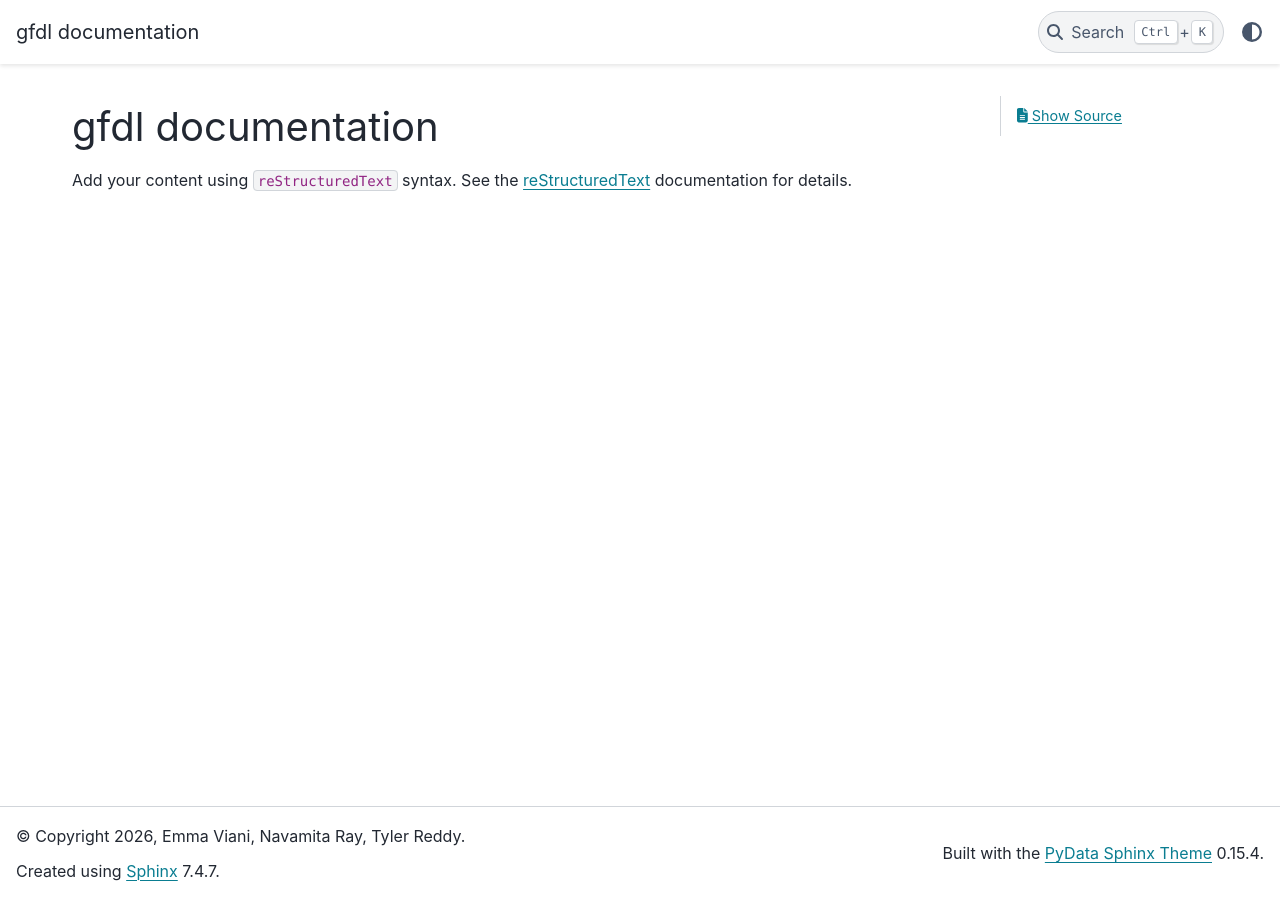
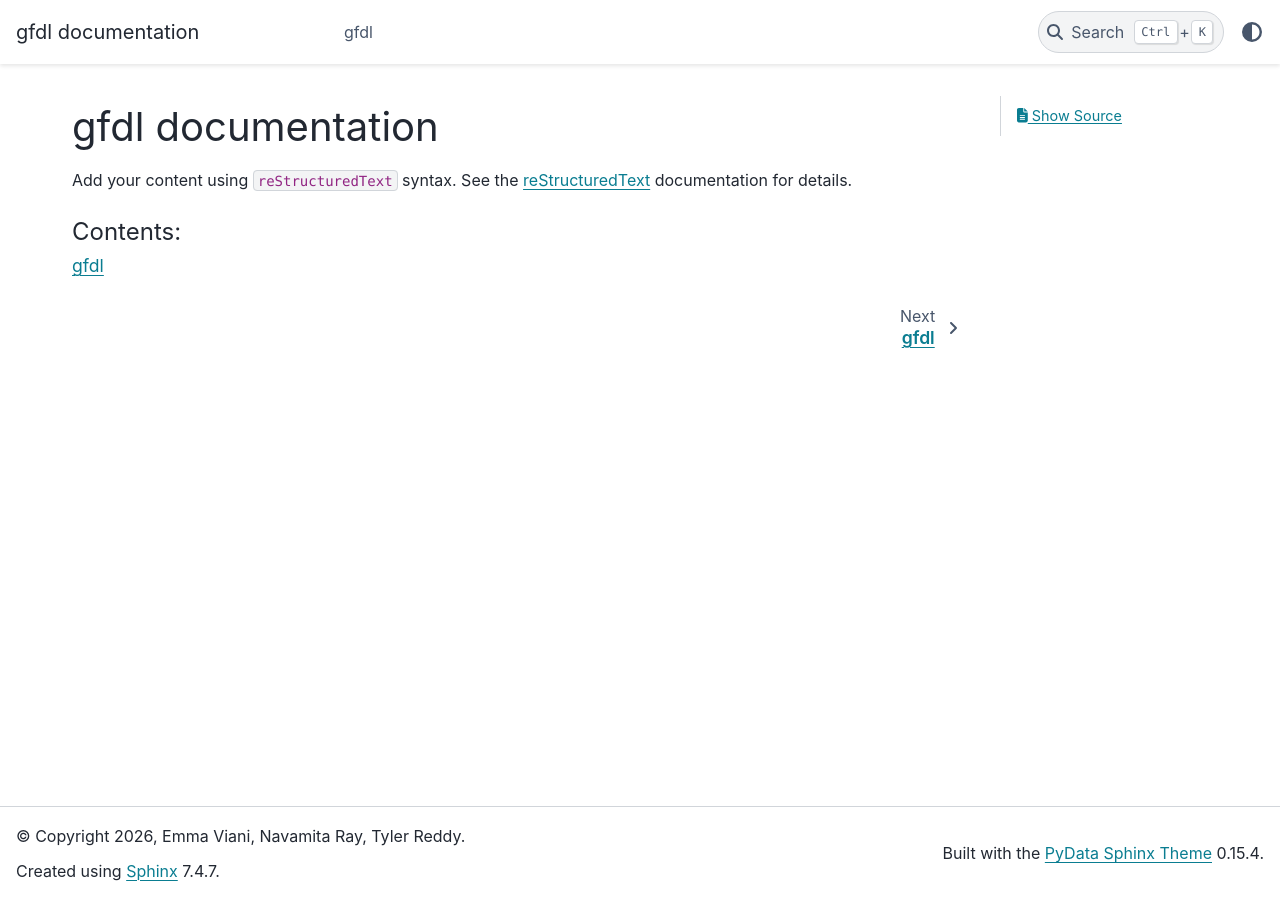
Before and after one commit to lanl/GFDL, a Sphinx documentation site: the page built from docs/source/index.rst, in a window 1280 px wide. Built offline with Sphinx 7.4.7 and the PyData theme 0.15.4, drawn with Linux system fonts in a browser that asks for light colours; pages that are not in the unit, such as notebooks, are missing from menus.

Commit message:
CI, DOC : Fixes for sphinx warning about missing files and folders.

```diff
--- a/docs/source/conf.py
+++ b/docs/source/conf.py
@@ -34,4 +34,4 @@ exclude_patterns = []
 # https://www.sphinx-doc.org/en/master/usage/configuration.html#options-for-html-output
 
 html_theme = 'pydata_sphinx_theme'
-html_static_path = ['_static']
+html_static_path = []
--- a/docs/source/index.rst
+++ b/docs/source/index.rst
@@ -14,3 +14,5 @@ documentation for details.
 .. toctree::
    :maxdepth: 2
    :caption: Contents:
+
+   modules
```
